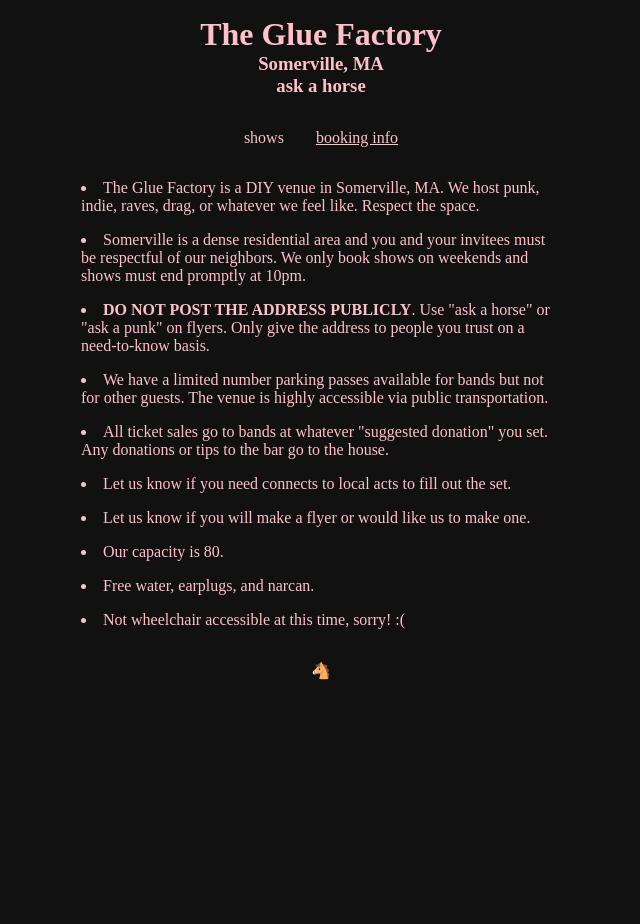
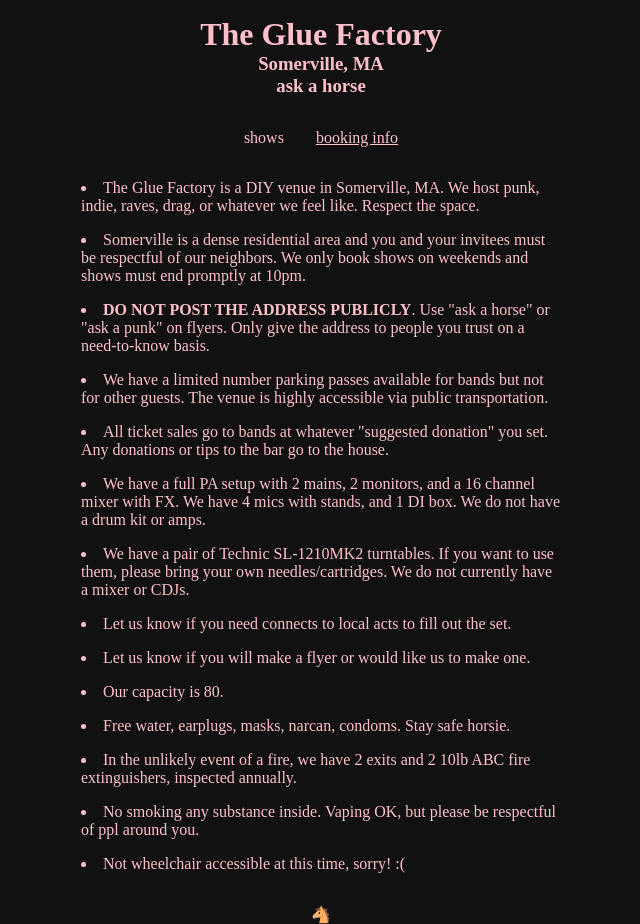
Before and after one commit to horseyhouse/glue-factory, a Vue app: page /booking in a window 1280 px wide. Shown: the whole page, without its empty margins (319-959 px from the left). Before the commit the page ends 800 px from the top, so only its background shows below. Built offline with nearby package versions, Linux system fonts and the light colour scheme.

Commit message:
added fire extinguishers, back line, etc

```diff
--- a/components/Booking.vue
+++ b/components/Booking.vue
@@ -24,10 +24,16 @@
             All ticket sales go to bands at whatever "suggested donation" you
             set. Any donations or tips to the bar go to the house.
         </li>
-        <!--<li>
-            We currently do not have a backline or PA system, bands bring their
-            own. However we are planning on getting a PA ~soon~.
-        </li> -->
+        <li>
+            We have a full PA setup with 2 mains, 2 monitors, and a 16 channel
+            mixer with FX. We have 4 mics with stands, and 1 DI box. We do not
+            have a drum kit or amps.
+        </li>
+        <li>
+            We have a pair of Technic SL-1210MK2 turntables. If you want to use
+            them, please bring your own needles/cartridges. We do not currently
+            have a mixer or CDJs.
+        </li>
         <li>
             Let us know if you need connects to local acts to fill out the set.
         </li>
@@ -35,7 +41,15 @@
             Let us know if you will make a flyer or would like us to make one.
         </li>
         <li>Our capacity is 80.</li>
-        <li>Free water, earplugs, and narcan.</li>
+        <li>Free water, earplugs, masks, narcan, condoms. Stay safe horsie.</li>
+        <li>
+            In the unlikely event of a fire, we have 2 exits and 2 10lb ABC fire
+            extinguishers, inspected annually.
+        </li>
+        <li>
+            No smoking any substance inside. Vaping OK, but please be respectful
+            of ppl around you.
+        </li>
         <li>Not wheelchair accessible at this time, sorry! :(</li>
     </ul>
 </template>
```
